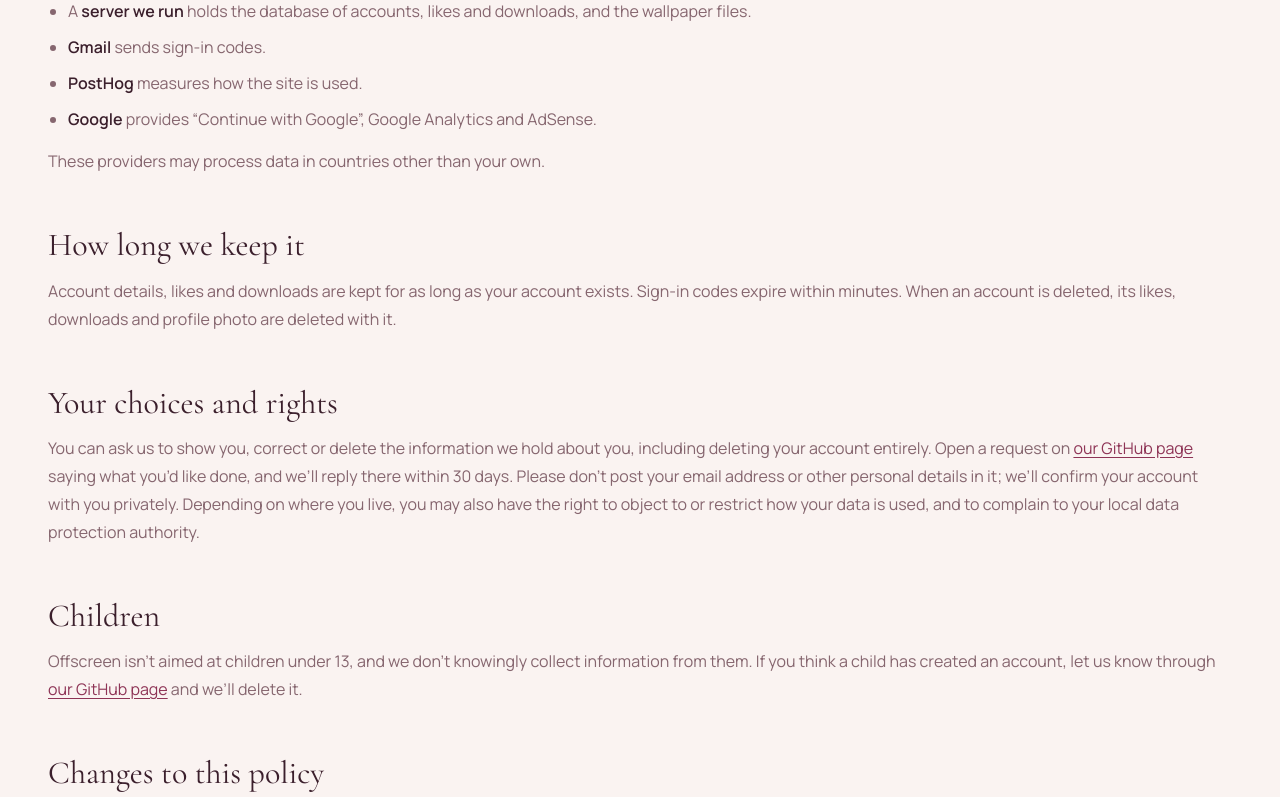
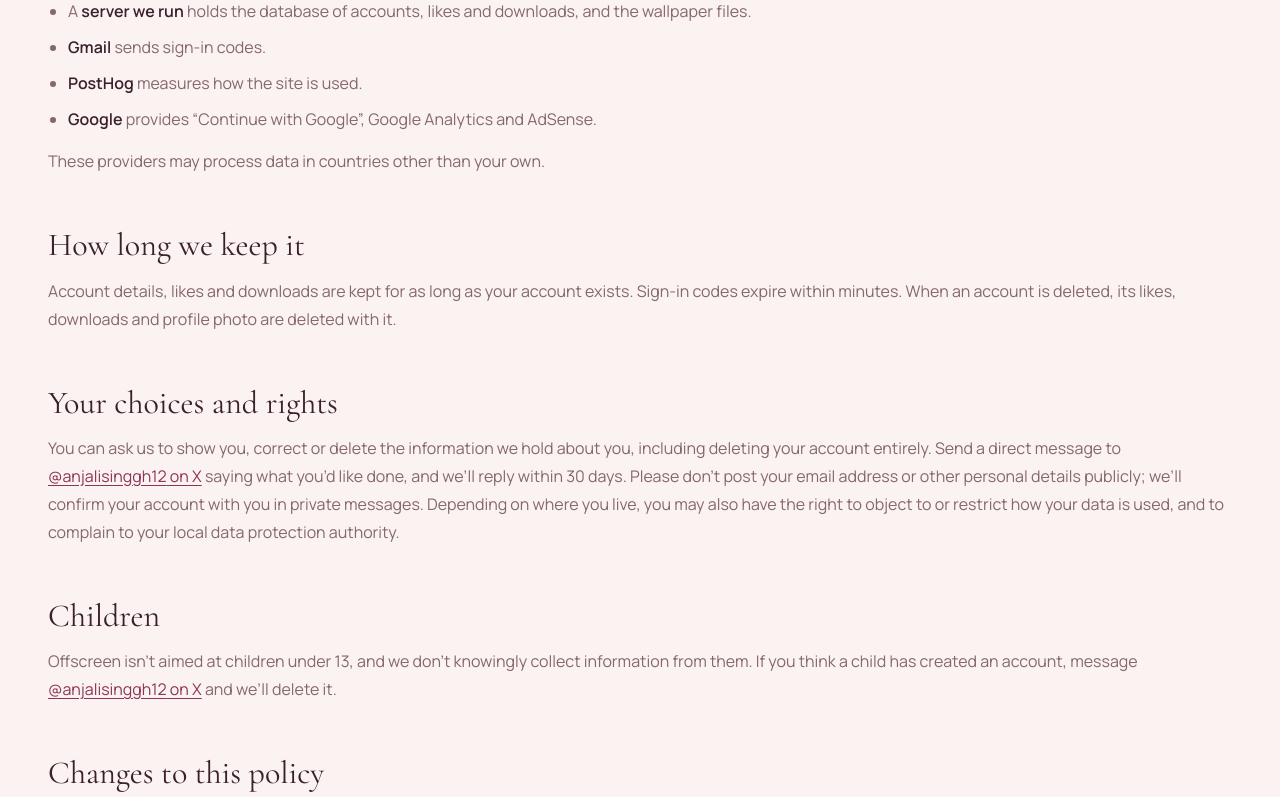
Before and after one commit to Anjalisinggh/Offscreen, a Next.js app: page /privacy in a window 1280 px wide. Shown: the part 2000-2797 px from the top of the page. Built offline with nearby package versions, Linux system fonts and the light colour scheme; no server answers.

Commit message:
Privacy policy: contact through X (@anjalisinggh12) instead of GitHub

```diff
--- a/app/privacy/page.tsx
+++ b/app/privacy/page.tsx
@@ -9,9 +9,10 @@
   alternates: { canonical: '/privacy' },
 };
 
-// where to reach us: the project's GitHub page for now (a contact email can replace it later)
-const CONTACT = 'https://github.com/Anjalisinggh/Offscreen/issues';
-const UPDATED = '15 October 2026';
+// where to reach us: a message on X for now (a contact email can replace it later)
+const CONTACT = 'https://x.com/anjalisinggh12';
+const X_HANDLE = '@anjalisinggh12';
+const UPDATED = '17 October 2026';
 
 export default function Privacy() {
   return (
@@ -75,16 +76,16 @@
         <p>Account details, likes and downloads are kept for as long as your account exists. Sign-in codes expire within minutes. When an account is deleted, its likes, downloads and profile photo are deleted with it.</p>
 
         <h2>Your choices and rights</h2>
-        <p>You can ask us to show you, correct or delete the information we hold about you, including deleting your account entirely. Open a request on <a href={CONTACT} target="_blank" rel="noopener">our GitHub page</a> saying what you’d like done, and we’ll reply there within 30 days. Please don’t post your email address or other personal details in it; we’ll confirm your account with you privately. Depending on where you live, you may also have the right to object to or restrict how your data is used, and to complain to your local data protection authority.</p>
+        <p>You can ask us to show you, correct or delete the information we hold about you, including deleting your account entirely. Send a direct message to <a href={CONTACT} target="_blank" rel="noopener">{X_HANDLE} on X</a> saying what you’d like done, and we’ll reply within 30 days. Please don’t post your email address or other personal details publicly; we’ll confirm your account with you in private messages. Depending on where you live, you may also have the right to object to or restrict how your data is used, and to complain to your local data protection authority.</p>
 
         <h2>Children</h2>
-        <p>Offscreen isn’t aimed at children under 13, and we don’t knowingly collect information from them. If you think a child has created an account, let us know through <a href={CONTACT} target="_blank" rel="noopener">our GitHub page</a> and we’ll delete it.</p>
+        <p>Offscreen isn’t aimed at children under 13, and we don’t knowingly collect information from them. If you think a child has created an account, message <a href={CONTACT} target="_blank" rel="noopener">{X_HANDLE} on X</a> and we’ll delete it.</p>
 
         <h2>Changes to this policy</h2>
         <p>If what we collect or how we use it changes, we’ll update this page and the date at the top.</p>
 
         <h2>Contact</h2>
-        <p>Questions about this policy or your data: <a href={CONTACT} target="_blank" rel="noopener">open a request on our GitHub page</a>.</p>
+        <p>Questions about this policy or your data: <a href={CONTACT} target="_blank" rel="noopener">message {X_HANDLE} on X</a>.</p>
 
         <p className="legal-back"><Link className="link-arrow" href="/">Back to the gallery</Link></p>
       </article>
```
